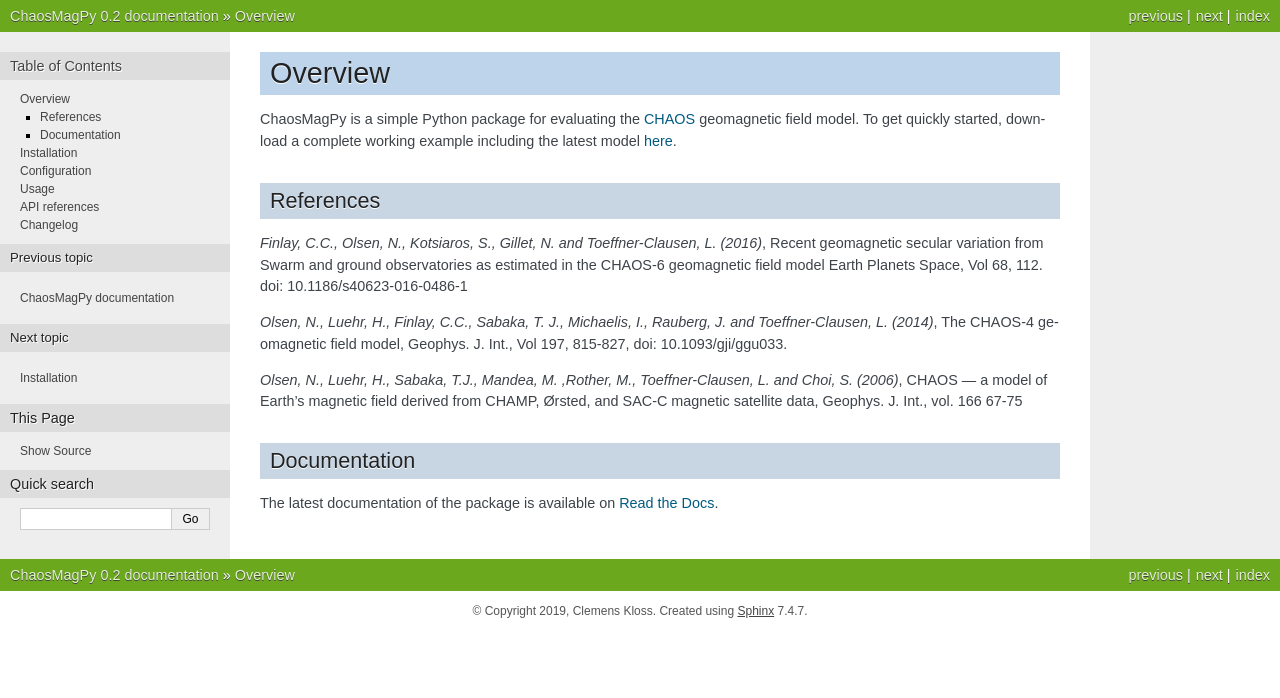
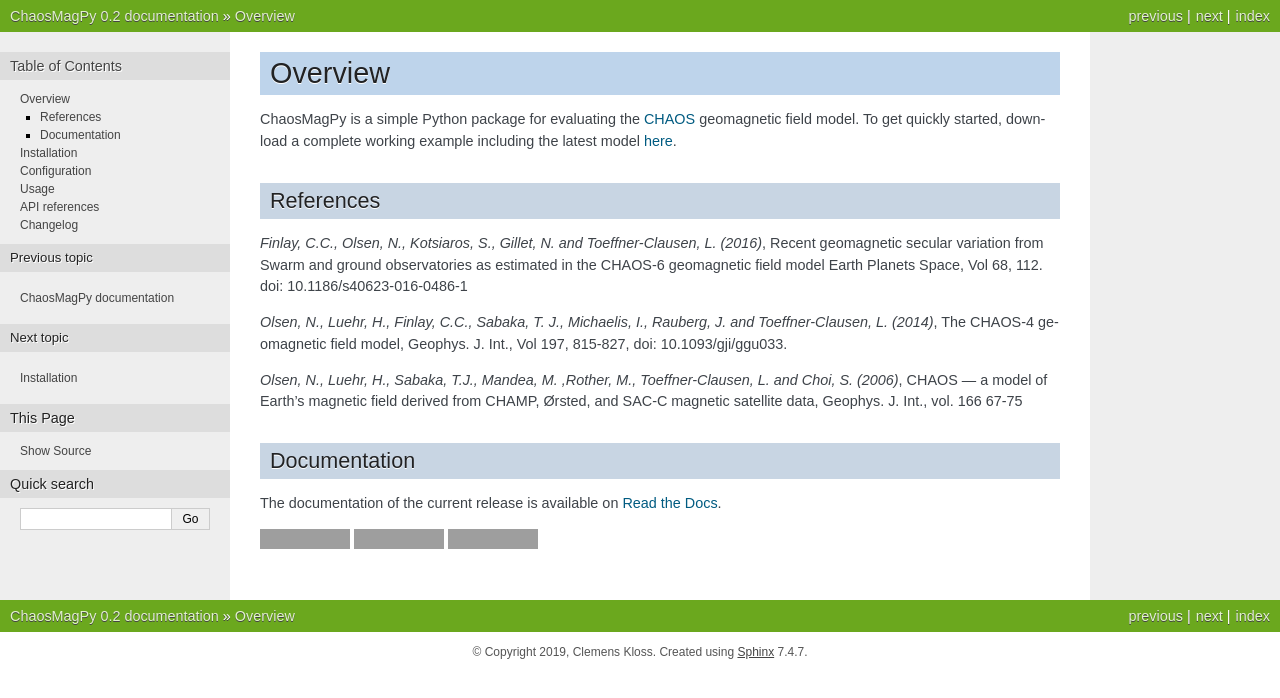
Before and after one commit to ancklo/ChaosMagPy, a Sphinx documentation site: the page built from docs/source/readme.rst, in a window 1280 px wide. Shown: the top 698 px of the page. Built offline with Sphinx 7.4.7, drawn with Linux system fonts in a browser that asks for light colours; pages that are not in the unit, such as notebooks, are missing from menus; grey boxes are pictures that could not be loaded.

Commit message:
Added doi and license to documentation.

```diff
--- a/README.rst
+++ b/README.rst
@@ -26,5 +26,17 @@
 Documentation
 -------------
 
-The latest documentation of the package is available on
-`Read the Docs <https://chaosmagpy.readthedocs.io/en/latest/>`_.
+The documentation of the current release is available on
+`Read the Docs <https://chaosmagpy.readthedocs.io/en/stable/>`_.
+
+|doi| |docs| |license|
+
+.. |docs| image:: https://readthedocs.org/projects/chaosmagpy/badge/?version=stable
+   :target: https://chaosmagpy.readthedocs.io/en/stable/?badge=stable
+   :alt: Documentation Status
+
+.. |license| image:: https://img.shields.io/badge/License-MIT-blue.svg
+   :target: license.html
+
+.. |doi| image:: https://zenodo.org/badge/DOI/10.5281/zenodo.3352398.svg
+   :target: https://doi.org/10.5281/zenodo.3352398
--- a/docs/source/index.rst
+++ b/docs/source/index.rst
@@ -15,6 +15,7 @@
    usage
    references
    changelog
+   license
 
 Indices and tables
 ==================
```
Also changed, not shown: 1 other file.
